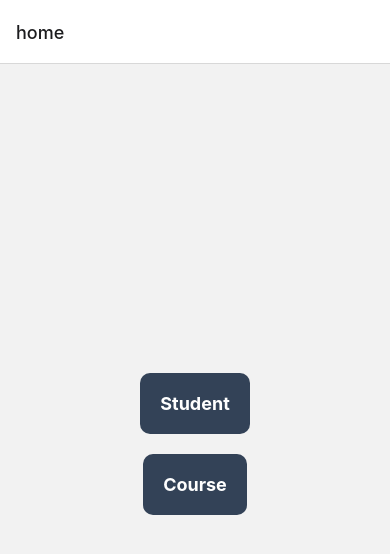
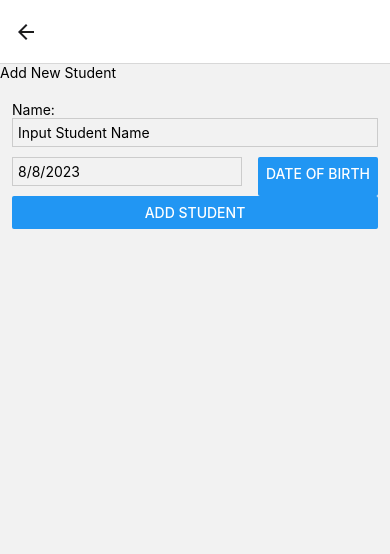
Before and after one commit to Yazid9899/course-management-system, a React Native app: screen /StudentForm in a window 390 px wide. Before the commit this address had no page. Shown: the top 554 px of the page. Built offline with nearby package versions, Linux system fonts and the light colour scheme.

Commit message:
create screen FormStudent for adding and editing student

```diff
--- a/App.js
+++ b/App.js
@@ -1,13 +1,13 @@
-import { NavigationContainer } from "@react-navigation/native";
+import { NavigationContainer, useNavigation } from "@react-navigation/native";
 import { createNativeStackNavigator } from "@react-navigation/native-stack";
 import { StatusBar } from "expo-status-bar";
 import { StyleSheet, Text, View } from "react-native";
 import Home from "./screens/Home";
 import Student from "./screens/Student";
 import Course from "./screens/Course";
-
-const Stack = createNativeStackNavigator();
+import StudentFormScreen from "./screens/FormStudent";
 export default function App() {
+  const Stack = createNativeStackNavigator();
   return (
     <NavigationContainer>
       <Stack.Navigator>
@@ -16,10 +16,11 @@ export default function App() {
           name="Students"
           component={Student}
           options={({ navigation }) => ({
+            title: "Student List",
             headerRight: () => (
               <Text
                 style={styles.headerButton}
-                onPress={() => navigation.navigate("AddStudent")}
+                onPress={() => navigation.navigate("StudentForm")}
               >
                 Add Student
               </Text>
@@ -27,6 +28,11 @@ export default function App() {
           })}
         />
         <Stack.Screen name="Course" component={Course} />
+        <Stack.Screen
+          name="StudentForm"
+          component={StudentFormScreen}
+          options={{ title: "" }}
+        />
       </Stack.Navigator>
     </NavigationContainer>
   );
@@ -35,7 +41,7 @@ export default function App() {
 const styles = StyleSheet.create({
   container: {
     flex: 1,
-    backgroundColor: "#fff",
+    backgroundColor: "#FCFFE7",
     alignItems: "center",
     justifyContent: "center",
   },
--- a/components/StudentRow.js
+++ b/components/StudentRow.js
@@ -1,9 +1,14 @@
 import React from "react";
 import { Text, View, StyleSheet, TouchableOpacity, Image } from "react-native";
 import styles from "./style";
+import { useNavigation } from "@react-navigation/native";
 const deleteIcon = require("../assets/delete-icon.png");
 const editIcon = require("../assets/edit-icon.png");
-const StudentRow = ({ student, handleEdit, handleDelete }) => {
+const StudentRow = ({ student }) => {
+  const navigation = useNavigation();
+  const handleEdit = () => {
+    navigation.push("StudentForm", { student });
+  };
   return (
     <View style={styles.studentRow}>
       <View style={styles.idCell}>
@@ -17,7 +22,11 @@ const StudentRow = ({ student, handleEdit, handleDelete }) => {
       </View>
       <View style={styles.cell}>
         <View style={styles.buttonContainer}>
-          <TouchableOpacity onPress={() => {}}>
+          <TouchableOpacity
+            onPress={() => {
+              handleEdit();
+            }}
+          >
             <Image
               source={editIcon}
               style={styles.button}
--- a/jsonServer/db.json
+++ b/jsonServer/db.json
@@ -1,13 +1,55 @@
 {
-    "Students": [
-      {"id": 1, "name": "John", "birth": "09/08/2010"},
-      {"id": 2, "name": "Doe", "birth": "09/02/2009"},
-      {"id": 3, "name": "Brody", "birth": "09/08/2011"},
-      {"id": 4, "name": "Mellisa", "birth": "09/08/2009"},
-      {"id": 5, "name": "Alice", "birth": "09/08/2011"}
-    ],
-    "Courses": [
-      {"id": 1, "name": "Math" , "students": [1,2,3]}
-    ]
-
+  "Students": [
+    {
+      "id": 1,
+      "name": "John",
+      "birth": "09/08/2010"
+    },
+    {
+      "id": 2,
+      "name": "Doe",
+      "birth": "09/02/2009"
+    },
+    {
+      "id": 3,
+      "name": "Brody",
+      "birth": "09/08/2011"
+    },
+    {
+      "id": 4,
+      "name": "Mellisa",
+      "birth": "09/08/2009"
+    },
+    {
+      "id": 5,
+      "name": "Alice",
+      "birth": "09/08/2011"
+    },
+    {
+      "name": "marduk",
+      "birth": "8/13/2023",
+      "id": 6
+    },
+    {
+      "name": "",
+      "birth": "",
+      "id": 7
+    },
+    {
+      "name": "",
+      "birth": "",
+      "id": 8
+    }
+  ],
+  "Courses": [
+    {
+      "id": 1,
+      "name": "Math",
+      "students": [
+        1,
+        2,
+        3
+      ]
+    }
+  ]
 }
--- a/package.json
+++ b/package.json
@@ -9,6 +9,7 @@
     "web": "expo start --web"
   },
   "dependencies": {
+    "@react-native-community/datetimepicker": "7.2.0",
     "@react-navigation/native": "^6.1.7",
     "@react-navigation/native-stack": "^6.9.13",
     "axios": "^1.4.0",
@@ -17,6 +18,7 @@
     "json-server": "^0.17.3",
     "react": "18.2.0",
     "react-native": "0.72.3",
+    "react-native-datepicker": "^1.7.2",
     "react-native-safe-area-context": "4.6.3",
     "react-native-screens": "~3.22.0"
   },
--- /dev/null
+++ b/screens/FormStudent.js
@@ -0,0 +1,133 @@
+import React, { useEffect, useState } from "react";
+import {
+  View,
+  Text,
+  TextInput,
+  Button,
+  StyleSheet,
+  Platform,
+} from "react-native";
+import DateTimePicker from "@react-native-community/datetimepicker";
+import axios from "axios";
+import { useNavigation, useRoute } from "@react-navigation/native";
+
+const StudentFormScreen = () => {
+  const navigation = useNavigation();
+  const route = useRoute();
+  const [name, setName] = useState("");
+  const [birth, setBirth] = useState("");
+  const [showDatePicker, setShowDatePicker] = useState(false);
+  const [selectedDate, setSelectedDate] = useState(new Date());
+
+  const handleAddStudent = async () => {
+    try {
+      if (!route.params) {
+        const { data } = await axios.post(
+          "https://4eea-103-136-59-170.ngrok-free.app/Students",
+          { name, birth }
+        );
+      } else {
+        const { data } = await axios.put(
+          `https://4eea-103-136-59-170.ngrok-free.app/Students/${route.params.student.id}`,
+          { name, birth }
+        );
+      }
+      navigation.push("Students");
+    } catch (err) {
+      console.log(err);
+    }
+  };
+
+  const showDatePickerHandler = () => {
+    setShowDatePicker(true);
+  };
+
+  const handleDateChange = (event, selected) => {
+    setSelectedDate(selected);
+    setBirth(selected.toLocaleDateString());
+    Platform.OS === "android" ? setShowDatePicker(false) : null;
+  };
+
+  const hideDatePicker = () => {
+    setShowDatePicker(false);
+  };
+  useEffect(() => {
+    if (route.params) {
+      const { name, birth } = route.params.student;
+      const [month, day, year] = birth.split("/");
+      setName(name);
+      setBirth(birth);
+      setSelectedDate(
+        new Date(parseInt(year), parseInt(month) - 1, parseInt(day))
+      );
+    }
+  }, []);
+  return (
+    <>
+      <Text>{route.params ? "Edit Student" : "Add New Student"}</Text>
+      <View style={styles.container}>
+        <Text>Name:</Text>
+        <TextInput
+          placeholder="Input Student Name"
+          value={name}
+          onChangeText={(text) => setName(text)}
+          style={styles.input}
+        />
+        <View style={styles.dateInput}>
+          <TextInput
+            style={styles.input}
+            value={selectedDate.toLocaleDateString()}
+            editable={false}
+          />
+          <Button
+            style={styles.datebtn}
+            title="Date of Birth"
+            onPress={showDatePickerHandler}
+          />
+        </View>
+        {showDatePicker && (
+          <DateTimePicker
+            value={selectedDate}
+            mode="date"
+            display={Platform.OS === "ios" ? "spinner" : "default"}
+            onChange={handleDateChange}
+          />
+        )}
+        {Platform.OS === "ios" && showDatePicker && (
+          <Button title="Done" onPress={hideDatePicker} />
+        )}
+        <Button title="Add Student" onPress={handleAddStudent} />
+      </View>
+    </>
+  );
+};
+
+const styles = StyleSheet.create({
+  container: {
+    flex: 1,
+    marginHorizontal: 12,
+    marginVertical: 20,
+  },
+  dateInput: {
+    flexDirection: "row",
+    justifyContent: "space-between",
+  },
+  input: {
+    padding: 5,
+    borderWidth: 1,
+    borderColor: "#ccc",
+    marginBottom: 10,
+    color: "#000000",
+  },
+  selectedDateText: {
+    fontSize: 16,
+    color: "#000000",
+  },
+  datebtn: {
+    color: "#30A2FF",
+    backgroundColor: "#ffff",
+    borderRadius: 20,
+  },
+});
+
+export default StudentFormScreen;
```
Also changed, not shown: 1 other file (tests, documents, lock files or other folders).
